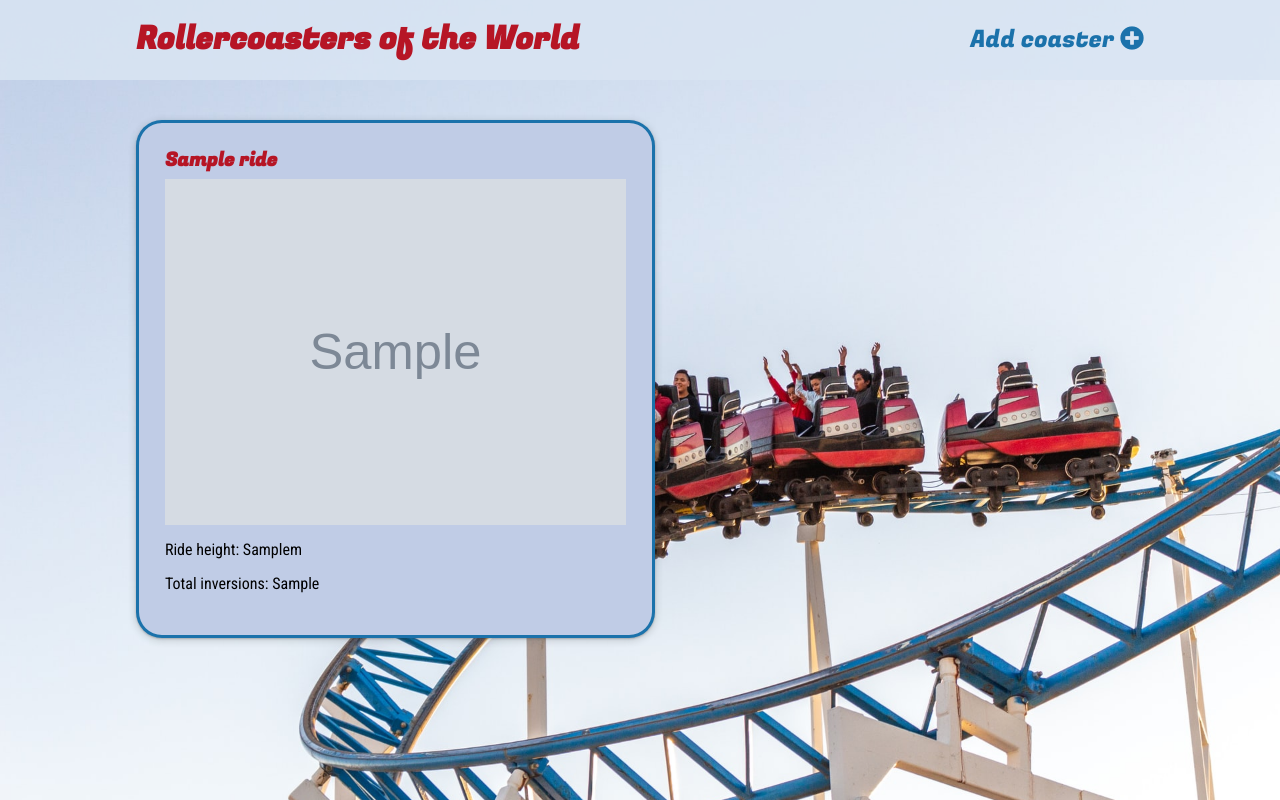
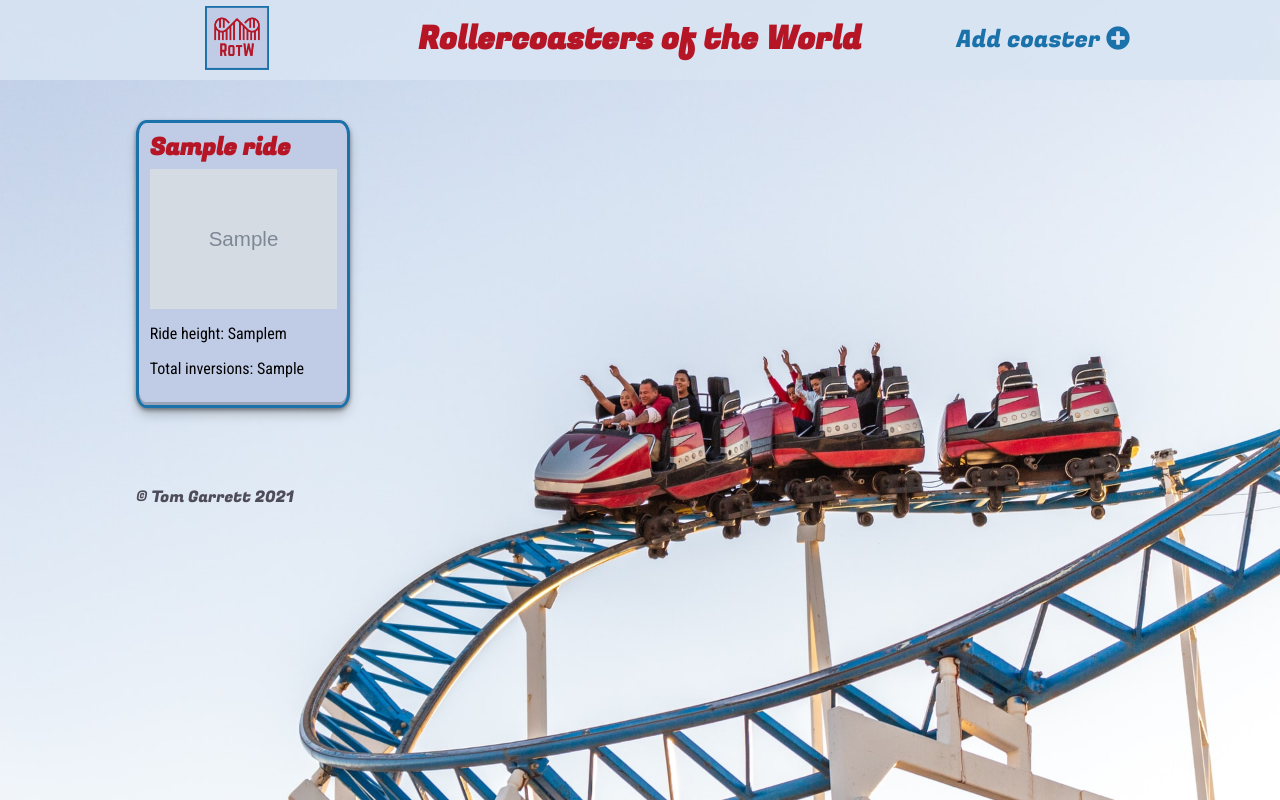
Before and after one commit to tomgarrett95/rollercoasters, a PHP site: page / in a window 1280 px wide. Run offline with PHP 8.4, Linux system fonts and the light colour scheme; tables that the repository leaves empty or names only in its code hold one stand-in row (values such as "Sample post").

Commit message:
unittesting and formatting

```diff
--- a/css/styles.css
+++ b/css/styles.css
@@ -6,12 +6,12 @@
 }
 
 html {
-  scroll-behavior: smooth;
+  background-attachment: fixed;
   background-image: url("../images/rollercoaster-bg.jpg");
   background-position: center;
   background-repeat: no-repeat;
-  background-attachment: fixed;
   background-size: cover;
+  scroll-behavior: smooth;
 }
 
 h1, h2, h3 {
@@ -19,9 +19,9 @@ h1, h2, h3 {
 }
 
 body {
+  -ms-overflow-style: none;
   font-size: 16px;
   margin: 0;
-  -ms-overflow-style: none;
   overflow-x: hidden; /* Hide horizontal scrollbar */
   padding: 0;
   scrollbar-width: none;
@@ -32,21 +32,28 @@ body::-webkit-scrollbar {
 }
 
 img {
+  height: auto;
   width: 100%;
-  height: auto;
 }
 
 nav {
-  width: 100%;
+  align-items: center;
+  background-color: #d9e5f3da;
+  display: grid;
+  grid-template-columns: 1fr 3fr 1fr;
+  height: 10vh;
+  justify-items: center;
+  left: 0;
   padding: 0 17vh;
   position: sticky;
   top: 0;
-  left: 0;
-  background-color: #d9e5f3da;
-  display: flex;
-  justify-content: space-between;
-  align-items: center;
-  height: 10vh;
+  width: 100%;
+}
+
+.logo img {
+  align-content: center;
+  max-height: 8vh;
+  max-width: 8vh;
 }
 
 nav h1 {
@@ -65,30 +72,30 @@ a:active {
 }
 
 .coasterCards {
-  margin: 5vh 17vh;
   display: grid;
-  grid-template-columns: auto auto auto auto;
   grid-column-gap: 5%;
   grid-row-gap: 5%;
+  grid-template-columns: 1fr 1fr 1fr 1fr;
+  margin: 5vh 17vh;
   padding-bottom: 5vh;
 }
 
 .coasterCard {
   background-color: #c0cce6;
-  padding: 5%;
   border-radius: 5%;
+  border: solid #1b72ab;
+  box-shadow: rgba(0, 0, 0, 0.4) 0px 2px 4px, rgba(0, 0, 0, 0.3) 0px 7px 13px -3px, rgba(0, 0, 0, 0.2) 0px -3px 0px inset;
   display: grid;
   grid-template-rows: auto auto auto;
-  border: solid #1b72ab;
-  box-shadow: rgba(60, 64, 67, 0.3) 0px 1px 2px 0px, rgba(60, 64, 67, 0.15) 0px 2px 6px 2px;
+  padding: 5%;
 }
 
 .namelocation h3 {
+  align-self: center;
   color: #b61525;
-  font-size: 1.2rem;
+  font-size: 1.5rem;
+  grid-column: 1 / -1;
   grid-row: 1 / 2;
-  grid-column: 1 / -1;
-  align-self: center;
 }
 
 .coasterCard p {
@@ -102,7 +109,12 @@ p.parkname {
 }
 
 .coasterCard img {
+  align-self: center;
   max-height: 100%;
   max-width: 100%;
-  align-self: center;
 }
+
+footer {
+  color: #4D4C58;
+  padding: 0 17vh;
+}
--- a/functions.php
+++ b/includes/functions.php
@@ -6,9 +6,7 @@ function fetchDB(PDO $db): array {
                                 LEFT JOIN `themeparks`
                                 ON `rides`.`location` = `themeparks`.`id`
                                 ORDER BY `rides`.`name`;");
-
     $query->execute();
-
     return $query->fetchAll();
 }
 
@@ -17,7 +15,7 @@ function getImagePath(string $imagePath): string
     $path = '';
     $imageStartsWith = substr($imagePath, 0, strlen('http'));
     if (!$imageStartsWith) {
-        $path = 'https://via.placeholder.com/350/150';
+        $path = 'https://hotemoji.com/images/dl/n/roller-coaster-emoji-by-google.png';
     } elseif ($imageStartsWith === 'http') {
         $path = $imagePath;
     } else {
@@ -34,7 +32,7 @@ function displayCoaster(array $rides): string {
         $coasterCard .= "<p class='parkname'>". $ride['park'] . "</p></div>";
         $coasterCard .= '<img class="coasterimg" src="';
         $path = getImagePath($ride['img']);
-        $coasterCard .= ($path . '" alt="Picture of ' . $ride['name'] . '.">');
+        $coasterCard .= ($path . '" alt="Picture of ' . $ride['name'] . '">');
         $coasterCard .= "<div class='heightinversion'><p>Ride height: " . $ride['height'] . "m</p>";
         $coasterCard .= "<p>Total inversions: " . $ride['inversions'] . "</p></div>";
         $coasterCard .= "</div>";
--- a/index.php
+++ b/index.php
@@ -1,24 +1,26 @@
 <?php
-require_once('db.php');
-require_once('functions.php');
+require_once('includes/db.php');
+require_once('includes/functions.php');
 ?>
 
 <!DOCTYPE html>
 <html lang="en">
 <head>
-    <Title>Rollercoasters</Title>
+    <Title>🎢 Rollercoasters</Title>
     <link rel="stylesheet" href="css/normalize.css">
     <link rel="stylesheet" href="css/all.css">
-    <link rel="stylesheet" href="css/styles.css">
+    <link rel="stylesheet" href="css/styles.css?v=<?php echo time();?>">
     <meta name="viewport" content="width=device-width, initial-scale=1.0">
 </head>
 
 <body>
 
 <nav class="nav-bar">
+    <div class="logo">
+        <img src="images/Rollercoasters%20of%20the%20World.png" alt="RotW logo">
+    </div>
     <h1>Rollercoasters of the World</h1>
     <a href="new-entry.php">Add coaster <i class="fas fa-plus-circle"></i></a>
-    </div>
 </nav>
 
 <main class="coasterCards">
@@ -29,6 +31,7 @@ require_once('functions.php');
 </main>
 
 <footer>
+    <p>&copy; Tom Garrett 2021</p>
 </footer>
 
 </body>
```
Also changed, not shown: new-entry.php (+31 -1 lines), images/Rollercoasters of the World.png (added), includes/db.php (renamed from db.php).
